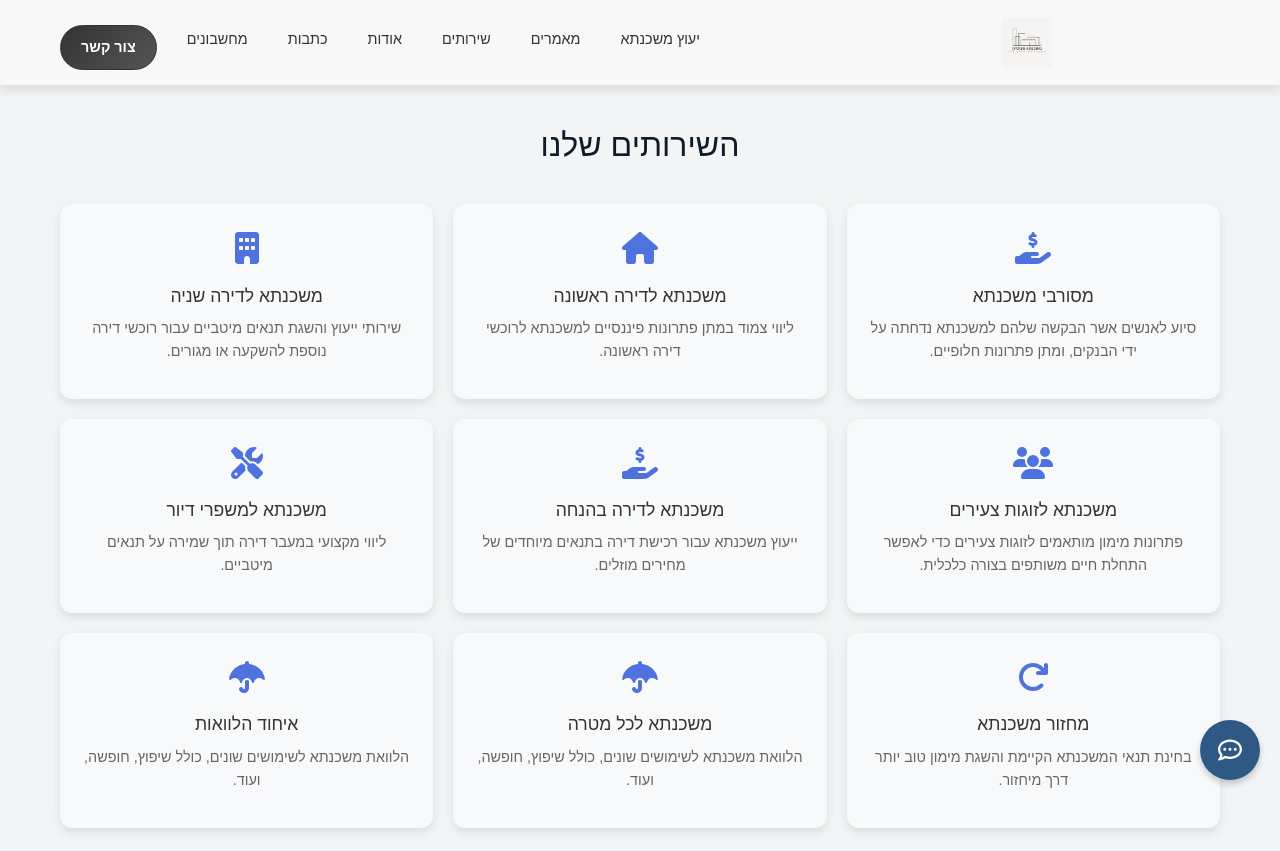
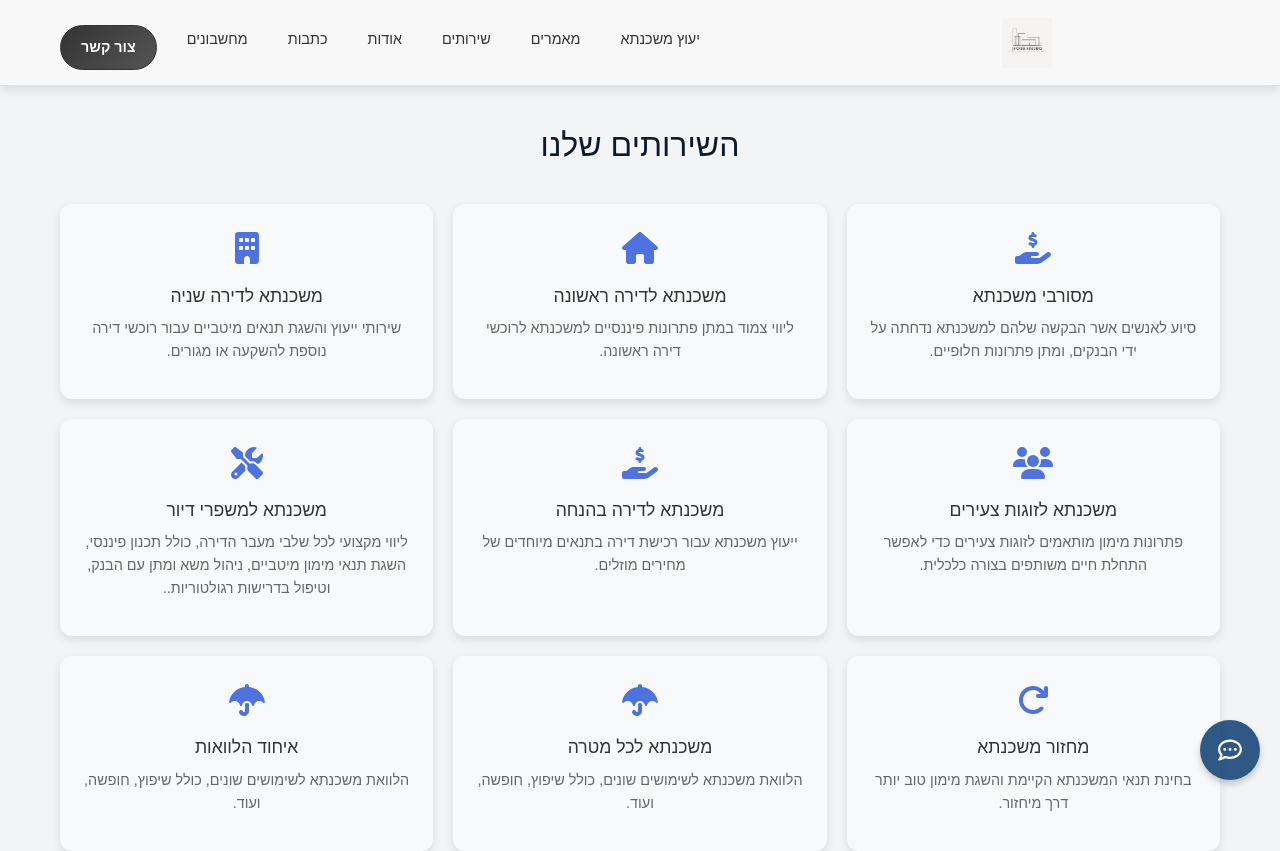
Before and after one commit to aviadazriel/special-web, a React (Create React App) app: page /services in a window 1280 px wide. Shown: the top 851 px of the page. Built offline with nearby package versions, Linux system fonts and the light colour scheme.

Commit message:
דגשד

```diff
--- a/src/data/servicesData.js
+++ b/src/data/servicesData.js
@@ -41,7 +41,7 @@ const services = [
   {
     id: 6,
     title: "משכנתא למשפרי דיור",
-    description: "ליווי מקצועי במעבר דירה תוך שמירה על תנאים מיטביים.",
+    description: "ליווי מקצועי לכל שלבי מעבר הדירה, כולל תכנון פיננסי, השגת תנאי מימון מיטביים, ניהול משא ומתן עם הבנק, וטיפול בדרישות רגולטוריות..",
     icon: faTools,
     image: "/images/services/6.webp"
   },
```
